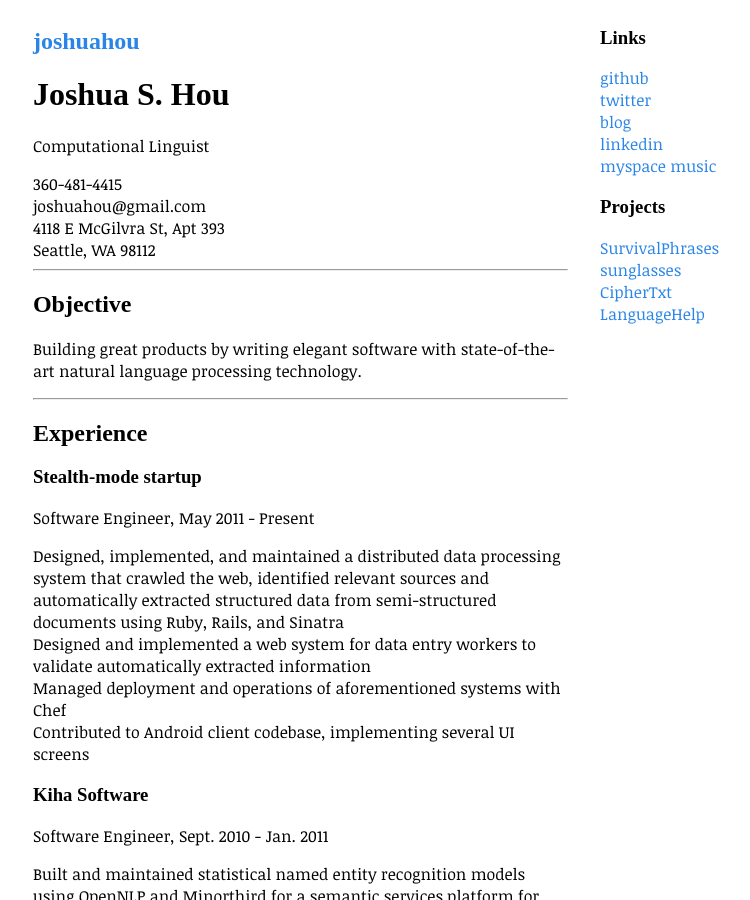
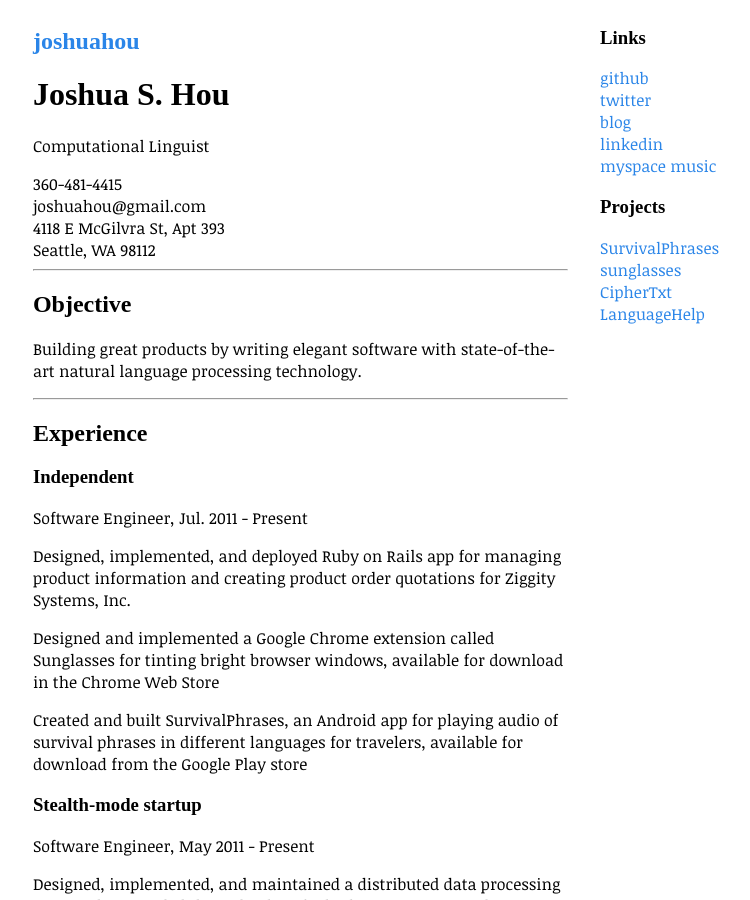
Before and after one commit to jshou/jshou.github.com, a Jekyll site: the page built from jdHsxnxSE.md, in a window 1280 px wide and 900 px high. Shown: the whole window, without its empty margins (245-995 px from the left). Built offline with Jekyll 4.4.1, drawn with Linux system fonts in a browser that asks for light colours; some web fonts are replaced; Markdown is read by kramdown in place of the engine named in the settings.

Commit message:
independent work

```diff
--- a/jdHsxnxSE.md
+++ b/jdHsxnxSE.md
@@ -22,13 +22,28 @@ Building great products by writing elegant software with state-of-the-art natura
 
 ## Experience
 
+### Independent
+Software Engineer, Jul. 2011 - Present
+
+* Designed, implemented, and deployed Ruby on Rails app for managing product information and creating product order
+quotations for Ziggity Systems, Inc.
+
+* Designed and implemented a Google Chrome extension called Sunglasses for tinting bright browser windows, available for
+download in the Chrome Web Store
+
+* Created and built SurvivalPhrases, an Android app for playing audio of survival phrases in different languages for
+travelers, available for download from the Google Play store
+
 ### Stealth-mode startup
 Software Engineer, May 2011 - Present
 
 * Designed, implemented, and maintained a distributed data processing system that crawled the web, identified relevant
 sources and automatically extracted structured data from semi-structured documents using Ruby, Rails, and Sinatra
+
 * Designed and implemented a web system for data entry workers to validate automatically extracted information
+
 * Managed deployment and operations of aforementioned systems with Chef
+
 * Contributed to Android client codebase, implementing several UI screens
 
 ### Kiha Software
@@ -37,7 +52,9 @@ Software Engineer, Sept. 2010 - Jan. 2011
 * Built and maintained statistical named entity recognition models using OpenNLP and Minorthird for a semantic services
 platform for mobile devices
 * Developed part-of-speech tagger, tokenizer, and phrase chunker for improving recognition
+
 * Feature engineering for improving named entity recognition models
+
 * Wrote Maven plugin for automating training and testing of statistical models and continuous integration with Hudson,
 streamlining the named entity recognition experimentation process
 
```
